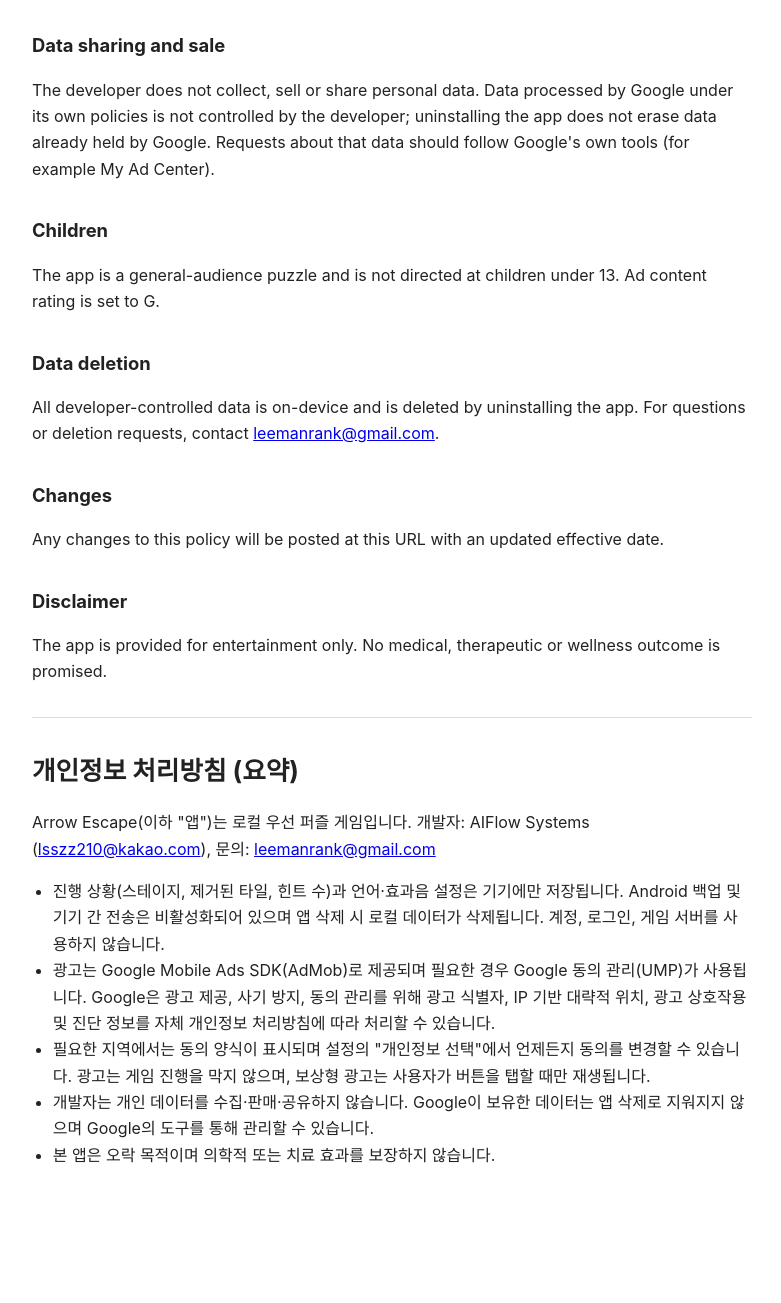
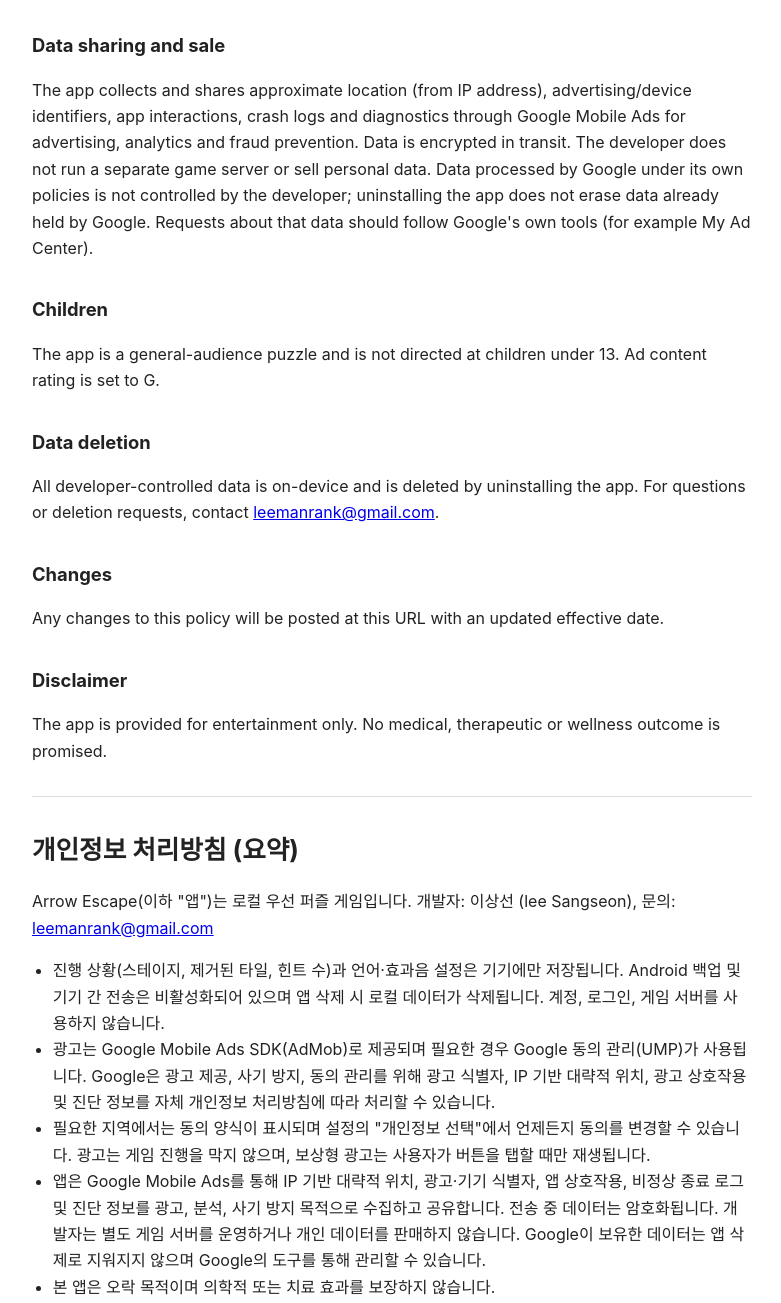
Before and after one commit to lsszz2100/arrow-escape-privacy, a plain HTML site: page index.html in a window 1280 px wide. Shown: the part 923-2226 px from the top of the page, without its empty margins (248-1029 px from the left). Before the commit the page ends 2139 px from the top, so only its background shows below. Drawn offline with Linux system fonts and the light colour scheme.

Commit message:
Align privacy disclosure with AdMob data safety and publishing identity

```diff
--- a/index.html
+++ b/index.html
@@ -15,7 +15,7 @@
 <body>
 <h1>Arrow Escape - Privacy Policy</h1>
 <p class="meta">Effective date: November 23, 2026<br>
-Developer: AIFlow Systems (<a href="mailto:lsszz210@kakao.com">lsszz210@kakao.com</a>)<br>
+Developer: 이상선 (lee Sangseon)<br>
 Contact: <a href="mailto:leemanrank@gmail.com">leemanrank@gmail.com</a></p>
 <p>Arrow Escape ("the app") is a local-first puzzle game. This policy explains what data is and is not processed when you use it.</p>
 <h2>Data stored on your device</h2>
@@ -34,7 +34,7 @@ Contact: <a href="mailto:leemanrank@gmail.com">leemanrank@gmail.com</a></p>
 </ul>
 <p>Where required (for example in the EEA/UK), a consent form is shown and a "Privacy choices" entry is available in the app's settings so consent can be reviewed or changed at any time. Ads never block gameplay: every stage can be cleared without watching an ad, and rewarded ads run only when you tap the reward button.</p>
 <h2>Data sharing and sale</h2>
-<p>The developer does not collect, sell or share personal data. Data processed by Google under its own policies is not controlled by the developer; uninstalling the app does not erase data already held by Google. Requests about that data should follow Google's own tools (for example My Ad Center).</p>
+<p>The app collects and shares approximate location (from IP address), advertising/device identifiers, app interactions, crash logs and diagnostics through Google Mobile Ads for advertising, analytics and fraud prevention. Data is encrypted in transit. The developer does not run a separate game server or sell personal data. Data processed by Google under its own policies is not controlled by the developer; uninstalling the app does not erase data already held by Google. Requests about that data should follow Google's own tools (for example My Ad Center).</p>
 <h2>Children</h2>
 <p>The app is a general-audience puzzle and is not directed at children under 13. Ad content rating is set to G.</p>
 <h2>Data deletion</h2>
@@ -45,12 +45,12 @@ Contact: <a href="mailto:leemanrank@gmail.com">leemanrank@gmail.com</a></p>
 <p>The app is provided for entertainment only. No medical, therapeutic or wellness outcome is promised.</p>
 <hr>
 <h1>개인정보 처리방침 (요약)</h1>
-<p>Arrow Escape(이하 "앱")는 로컬 우선 퍼즐 게임입니다. 개발자: AIFlow Systems (<a href="mailto:lsszz210@kakao.com">lsszz210@kakao.com</a>), 문의: <a href="mailto:leemanrank@gmail.com">leemanrank@gmail.com</a></p>
+<p>Arrow Escape(이하 "앱")는 로컬 우선 퍼즐 게임입니다. 개발자: 이상선 (lee Sangseon), 문의: <a href="mailto:leemanrank@gmail.com">leemanrank@gmail.com</a></p>
 <ul>
 <li>진행 상황(스테이지, 제거된 타일, 힌트 수)과 언어·효과음 설정은 기기에만 저장됩니다. Android 백업 및 기기 간 전송은 비활성화되어 있으며 앱 삭제 시 로컬 데이터가 삭제됩니다. 계정, 로그인, 게임 서버를 사용하지 않습니다.</li>
 <li>광고는 Google Mobile Ads SDK(AdMob)로 제공되며 필요한 경우 Google 동의 관리(UMP)가 사용됩니다. Google은 광고 제공, 사기 방지, 동의 관리를 위해 광고 식별자, IP 기반 대략적 위치, 광고 상호작용 및 진단 정보를 자체 개인정보 처리방침에 따라 처리할 수 있습니다.</li>
 <li>필요한 지역에서는 동의 양식이 표시되며 설정의 "개인정보 선택"에서 언제든지 동의를 변경할 수 있습니다. 광고는 게임 진행을 막지 않으며, 보상형 광고는 사용자가 버튼을 탭할 때만 재생됩니다.</li>
-<li>개발자는 개인 데이터를 수집·판매·공유하지 않습니다. Google이 보유한 데이터는 앱 삭제로 지워지지 않으며 Google의 도구를 통해 관리할 수 있습니다.</li>
+<li>앱은 Google Mobile Ads를 통해 IP 기반 대략적 위치, 광고·기기 식별자, 앱 상호작용, 비정상 종료 로그 및 진단 정보를 광고, 분석, 사기 방지 목적으로 수집하고 공유합니다. 전송 중 데이터는 암호화됩니다. 개발자는 별도 게임 서버를 운영하거나 개인 데이터를 판매하지 않습니다. Google이 보유한 데이터는 앱 삭제로 지워지지 않으며 Google의 도구를 통해 관리할 수 있습니다.</li>
 <li>본 앱은 오락 목적이며 의학적 또는 치료 효과를 보장하지 않습니다.</li>
 </ul>
 </body>
```
